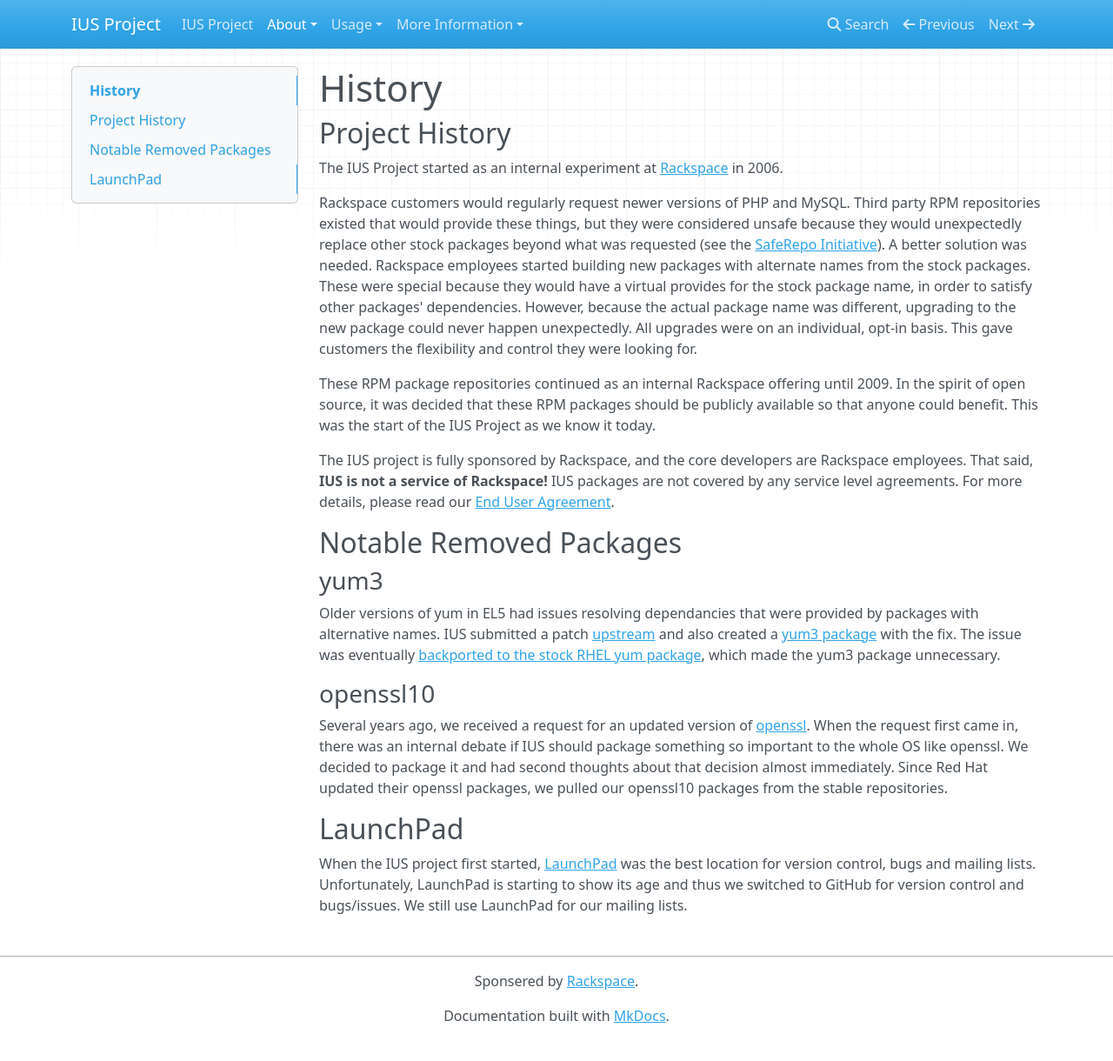
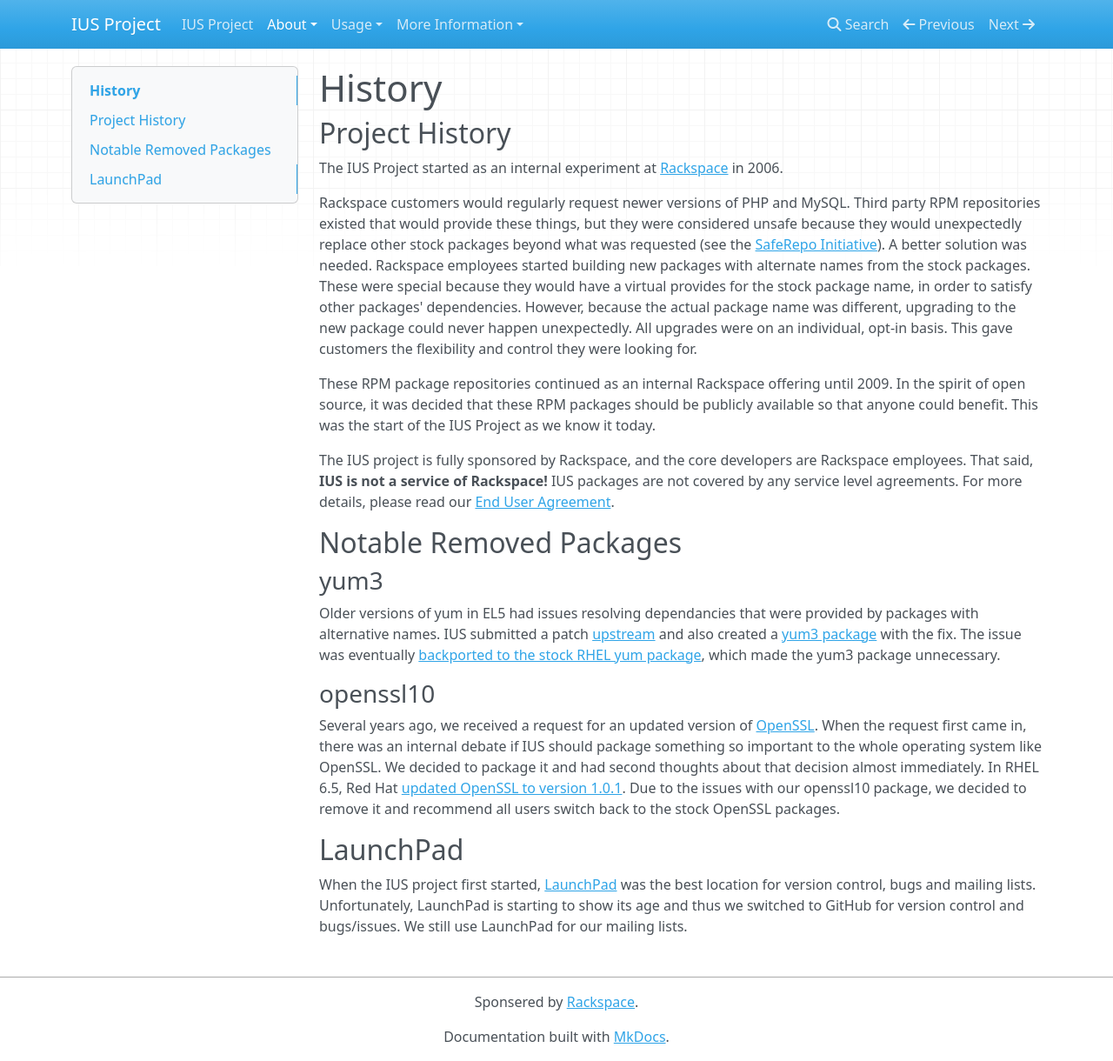
Before and after one commit to iusrepo/ius.io, an MkDocs documentation site: the page built from docs/History.md, in a window 1280 px wide and 1220 px high. Shown: the whole window at 87% size. Built offline with MkDocs 1.6.1, drawn with Linux system fonts in a browser that asks for light colours; nearby versions of some CDN libraries; old or Windows-style settings are respelled for this version of MkDocs.

Commit message:
add citation for stock openssl update

```diff
--- a/docs/History.md
+++ b/docs/History.md
@@ -39,11 +39,12 @@ package unnecessary.
 ### openssl10
 
 Several years ago, we received a request for an updated version of
-[openssl][7].  When the request first came in, there was an internal debate if
-IUS should package something so important to the whole OS like openssl.  We
-decided to package it and had second thoughts about that decision almost
-immediately.  Since Red Hat updated their openssl packages, we pulled our
-openssl10 packages from the stable repositories.
+[OpenSSL][7].  When the request first came in, there was an internal debate if
+IUS should package something so important to the whole operating system like
+OpenSSL.  We decided to package it and had second thoughts about that decision
+almost immediately.  In RHEL 6.5, Red Hat [updated OpenSSL to version
+1.0.1][8].  Due to the issues with our openssl10 package, we decided to remove
+it and recommend all users switch back to the stock OpenSSL packages.
 
 ## LaunchPad
 
```
Also changed, not shown: other parts of docs/History.md (+1 -0 lines).
